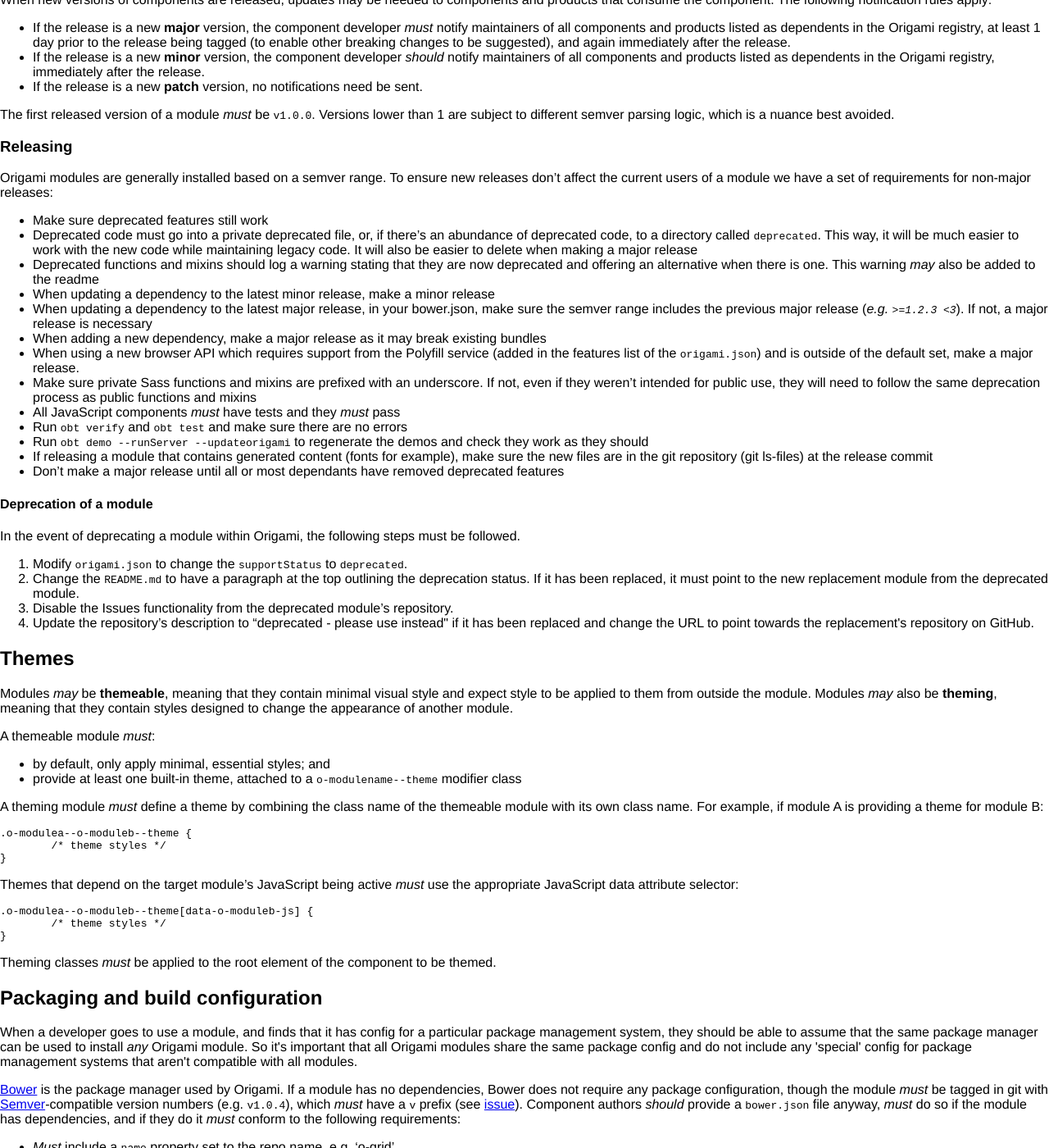
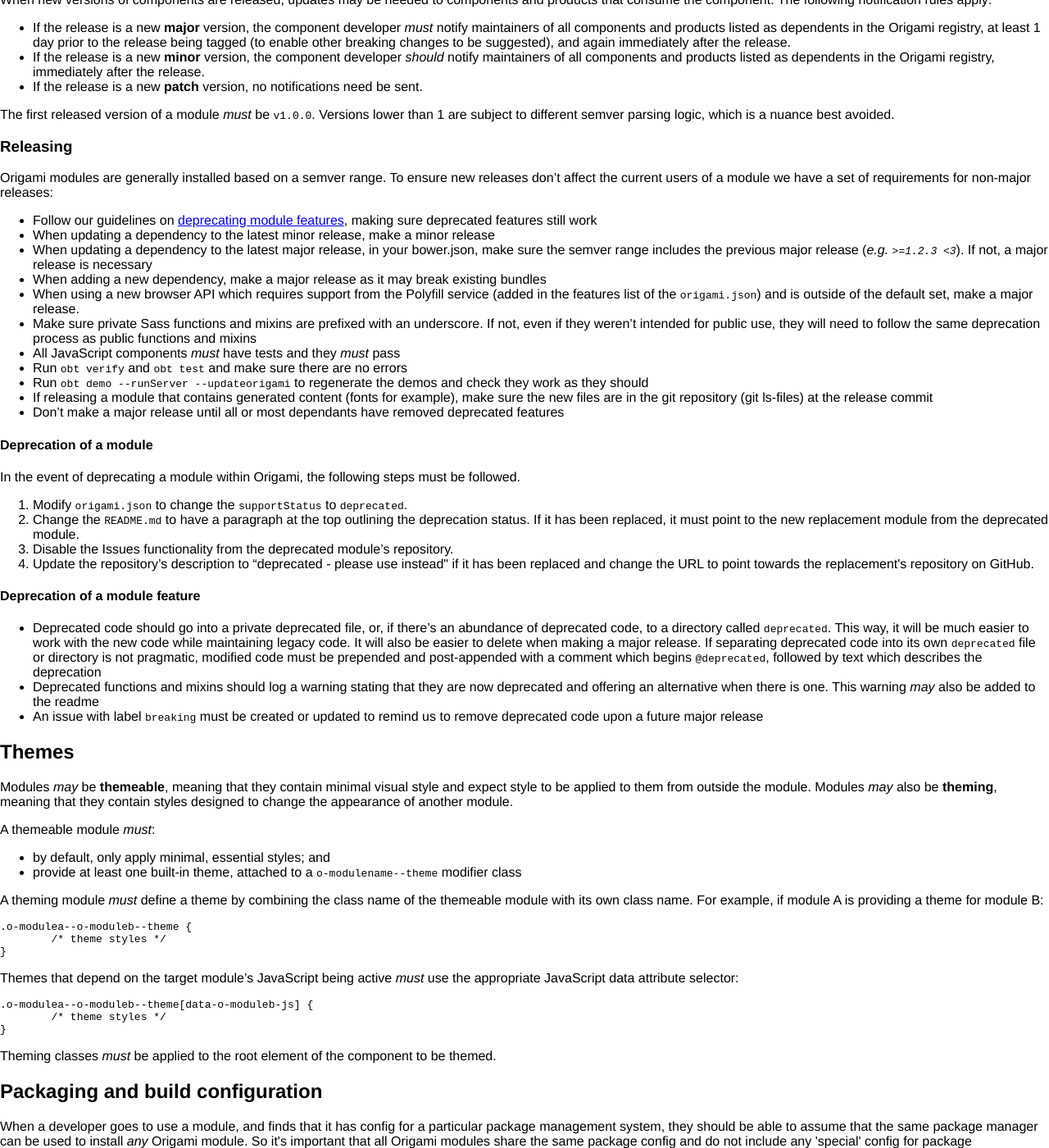
Before and after one commit to Financial-Times/ft-origami, a Jekyll site: the page built from docs/component-spec/modules.md, in a window 1280 px wide and 1400 px high, scrolled down 2107 px. Shown: the whole window at 82% size. Built offline with Jekyll 4.4.1, drawn with Linux system fonts in a browser that asks for light colours; nearby versions of some CDN libraries; comment, search, counter and statistics services are not loaded; a style sheet for code colours, icons or effects is not loaded.

Commit message:
Update component feature deprecation guide.

````diff
--- a/docs/component-spec/modules.md
+++ b/docs/component-spec/modules.md
@@ -107,9 +107,7 @@ The first released version of a module *must* be `v1.0.0`.  Versions lower than
 
 Origami modules are generally installed based on a semver range. To ensure new releases don't affect the current users of a module we have a set of requirements for non-major releases:
 
-* Make sure deprecated features still work
-* Deprecated code must go into a private deprecated file, or, if there’s an abundance of deprecated code, to a directory called `deprecated`. This way, it will be much easier to work with the new code while maintaining legacy code. It will also be easier to delete when making a major release
-* Deprecated functions and mixins should log a warning stating that they are now deprecated and offering an alternative when there is one. This warning *may* also be added to the readme
+* Follow our guidelines on [deprecating module features](#deprecation-of-a-module-feature), making sure deprecated features still work
 * When updating a dependency to the latest minor release, make a minor release
 * When updating a dependency to the latest major release, in your bower.json, make sure the semver range includes the previous major release (_e.g. `>=1.2.3 <3`_). If not, a major release is necessary
 * When adding a new dependency, make a major release as it may break existing bundles
@@ -129,6 +127,12 @@ In the event of deprecating a module within Origami, the following steps must be
 2. Change the `README.md` to have a paragraph at the top outlining the deprecation status. If it has been replaced, it must point to the new replacement module from the deprecated module.
 3. Disable the Issues functionality from the deprecated module's repository.
 4. Update the repository's description to "deprecated - please use <module> instead" if it has been replaced and change the URL to point towards the replacement's repository on GitHub.
+
+#### Deprecation of a module feature
+
+* Deprecated code should go into a private deprecated file, or, if there’s an abundance of deprecated code, to a directory called `deprecated`. This way, it will be much easier to work with the new code while maintaining legacy code. It will also be easier to delete when making a major release. If separating deprecated code into its own `deprecated` file or directory is not pragmatic, modified code must be prepended and post-appended with a comment which begins ```@deprecated```, followed by text which describes the deprecation
+* Deprecated functions and mixins should log a warning stating that they are now deprecated and offering an alternative when there is one. This warning *may* also be added to the readme
+* An issue with label `breaking` must be created or updated to remind us to remove deprecated code upon a future major release
 
 ## Themes
 
````
Also changed, not shown: 1 other file.
